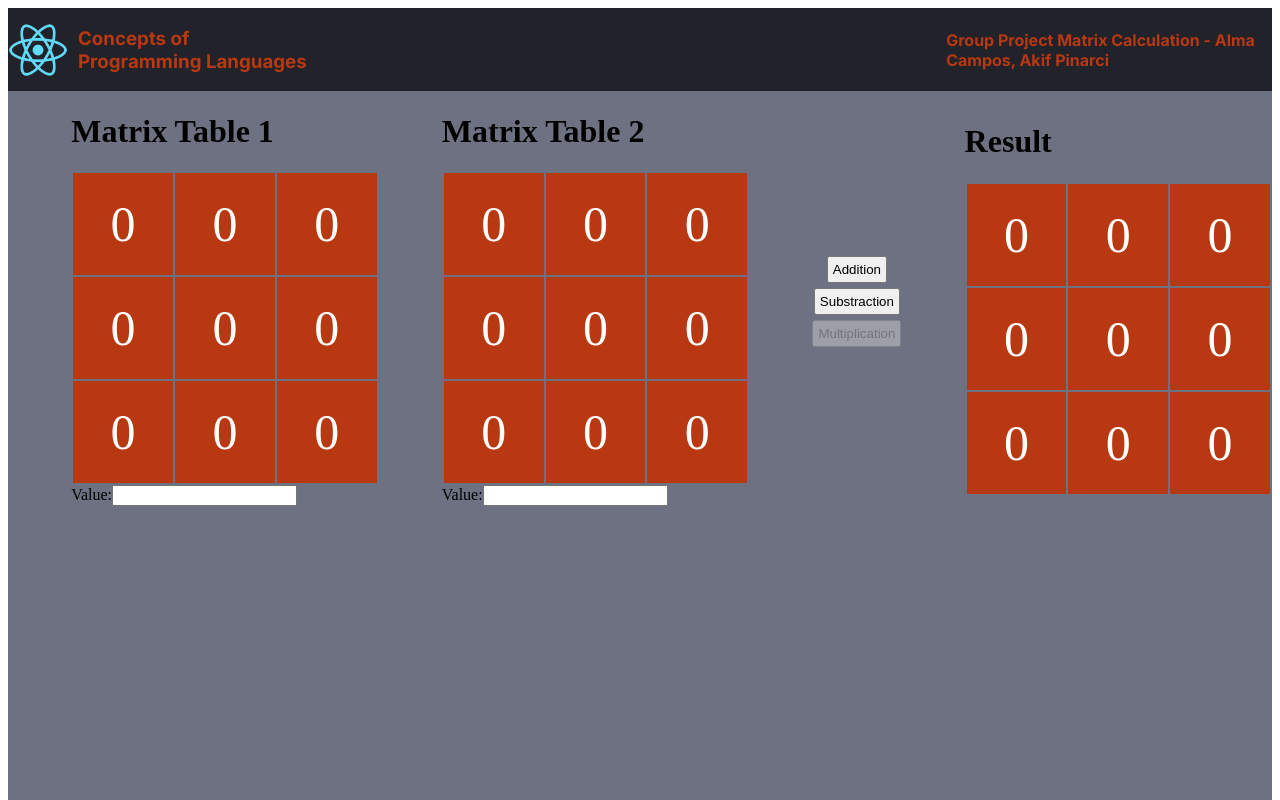
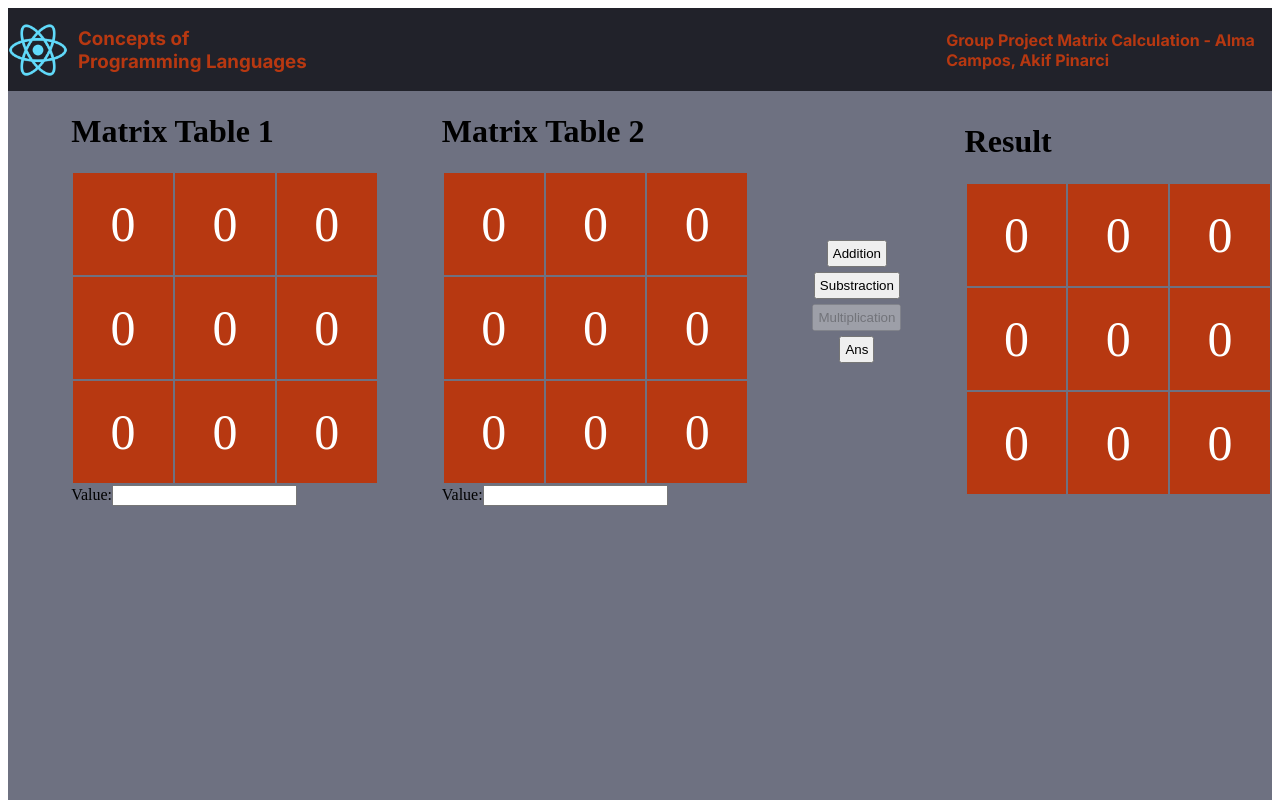
Before and after one commit to AkifPinarci/my-app, a React (Create React App) app: page / in a window 1280 px wide. Shown: the top 800 px of the page. Built offline with nearby package versions, Linux system fonts and the light colour scheme.

Commit message:
Ans button implemented

```diff
--- a/src/components/Matrix.js
+++ b/src/components/Matrix.js
@@ -213,6 +213,14 @@ function Matrix() {
         >
           Multiplication
         </button>
+        <button
+          className="btn btn-default"
+          onClick={() => {
+            setMatrix2(result);
+          }}
+        >
+          Ans
+        </button>
       </div>
       <row className="matrix-header">
         <h1>Result</h1>
```
